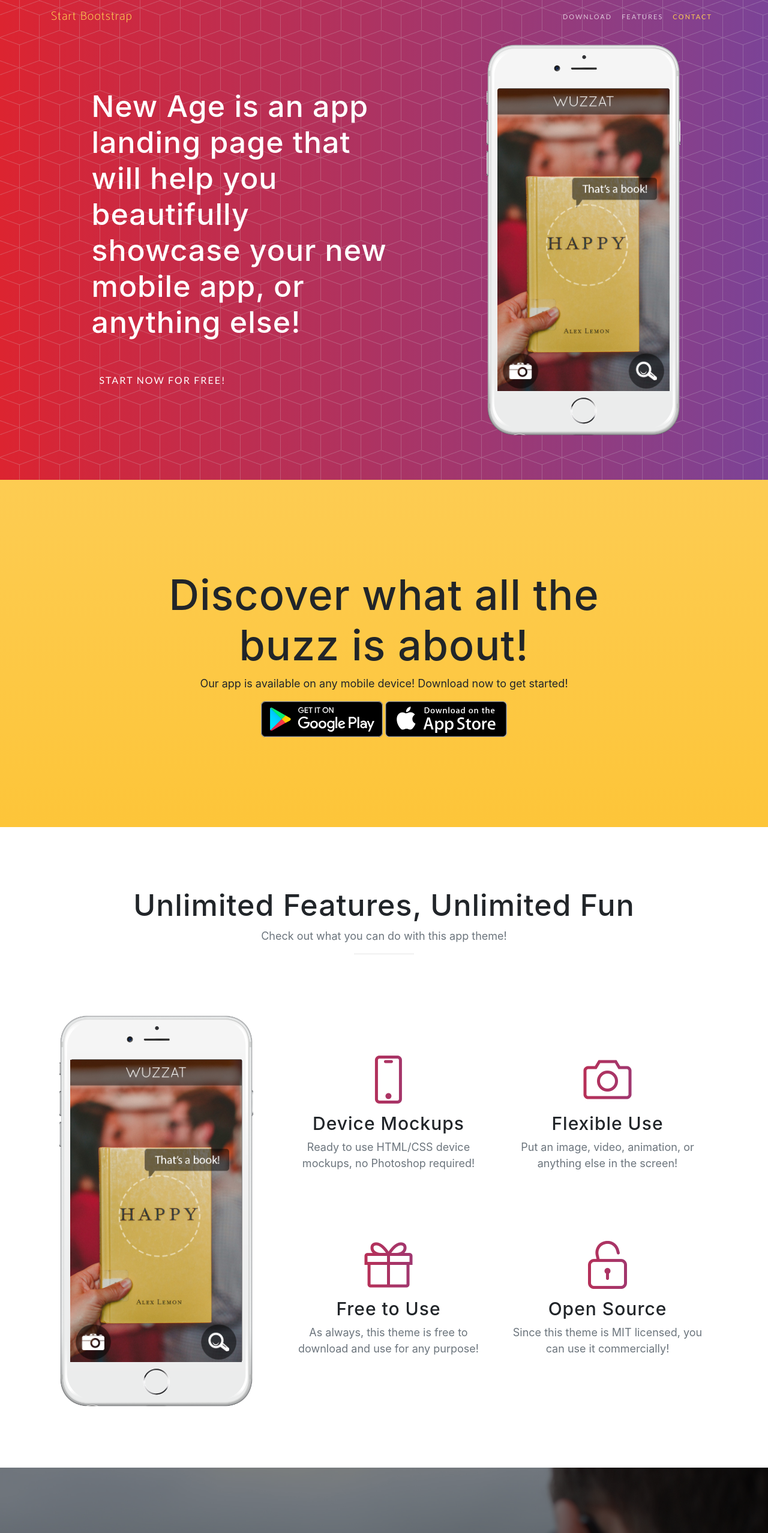
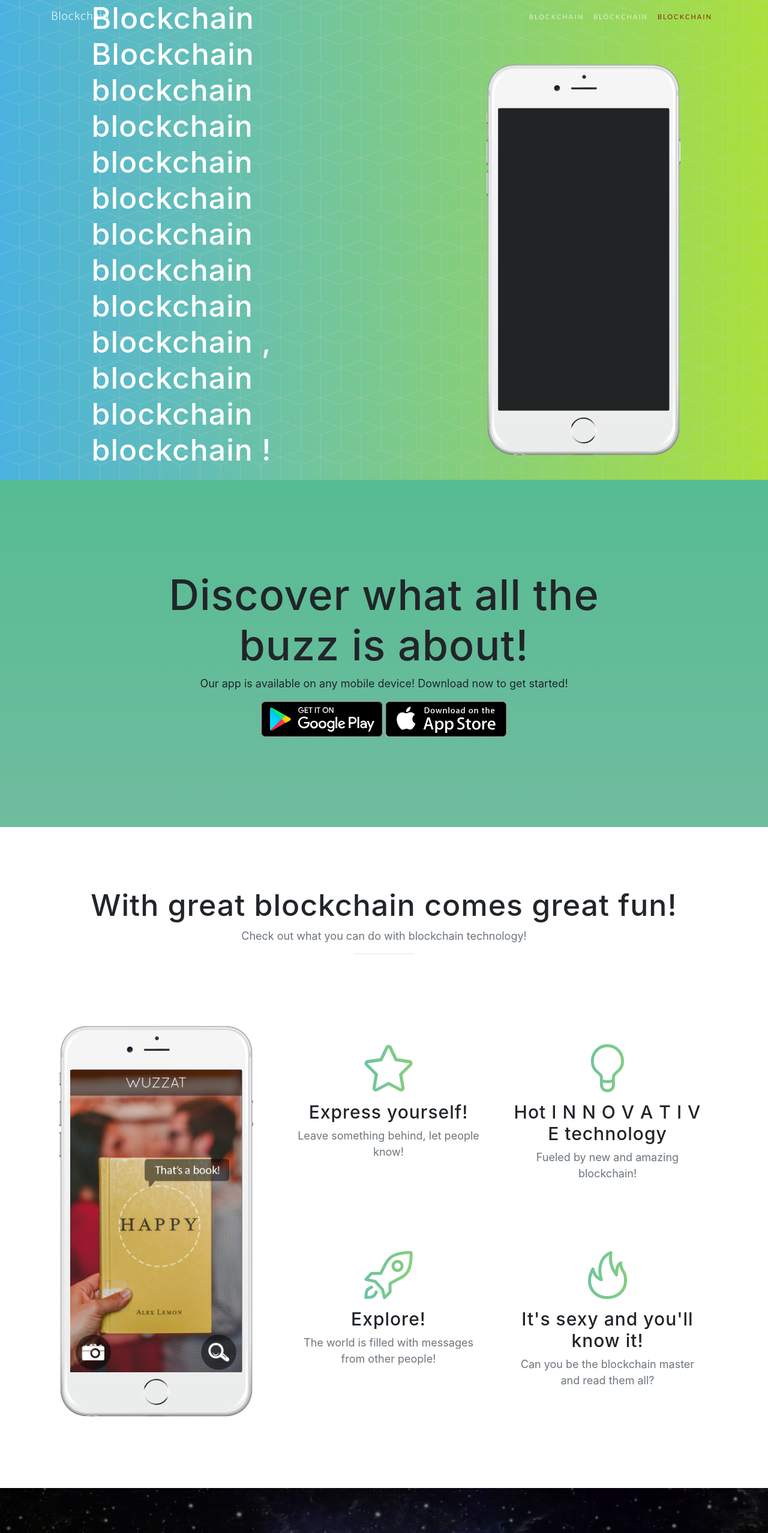
Before and after one commit to Halveringstid/hacknarok-landing, a website with bundled scripts: page index.html in a window 1280 px wide. Shown: the top 2556 px of the page at 60% size. Built offline with nearby package versions, Linux system fonts and the light colour scheme; a web font is replaced by a local one.

Commit message:
cos pozmienialem, op to pedal

```diff
--- a/css/new-age.css
+++ b/css/new-age.css
@@ -67,14 +67,14 @@ section h2 {
 }
 
 #mainNav .navbar-brand {
-  color: #fdcc52;
+  color: #ffffff;
   font-family: 'Catamaran', 'Helvetica', 'Arial', 'sans-serif';
   font-weight: 200;
   letter-spacing: 1px;
 }
 
 #mainNav .navbar-brand:hover, #mainNav .navbar-brand:focus {
-  color: #fcbd20;
+  color: #AD331D;
 }
 
 #mainNav .navbar-toggler {
@@ -91,7 +91,7 @@ section h2 {
 }
 
 #mainNav .navbar-nav > li > a.active {
-  color: #fdcc52 !important;
+  color: #932105 !important;
   background-color: transparent;
 }
 
@@ -106,7 +106,7 @@ section h2 {
 
 #mainNav .navbar-nav > li > a:hover,
 #mainNav .navbar-nav > li > a:focus:hover {
-  color: #fdcc52;
+  color: #932105;
 }
 
 @media (min-width: 992px) {
@@ -136,7 +136,7 @@ section h2 {
     color: #222222;
   }
   #mainNav.navbar-shrink .navbar-brand:hover, #mainNav.navbar-shrink .navbar-brand:focus {
-    color: #fdcc52;
+    color: #932105;
   }
   #mainNav.navbar-shrink .navbar-nav > li > a,
   #mainNav.navbar-shrink .navbar-nav > li > a:focus {
@@ -144,7 +144,7 @@ section h2 {
   }
   #mainNav.navbar-shrink .navbar-nav > li > a:hover,
   #mainNav.navbar-shrink .navbar-nav > li > a:focus:hover {
-    color: #fdcc52;
+    color: #932105;
   }
 }
 
@@ -154,9 +154,9 @@ header.masthead {
   padding-top: 150px;
   padding-bottom: 100px;
   color: white;
-  background: url("../img/bg-pattern.png"), #7b4397;
-  background: url("../img/bg-pattern.png"), -webkit-linear-gradient(to left, #7b4397, #dc2430);
-  background: url("../img/bg-pattern.png"), linear-gradient(to left, #7b4397, #dc2430);
+  background: url("../img/bg-pattern.png"), #4ce03e;
+  background: url("../img/bg-pattern.png"), -webkit-linear-gradient(to left, #ABE03C, #4AB2E0);
+  background: url("../img/bg-pattern.png"), linear-gradient(to left, #ABE03C, #4AB2E0);
 }
 
 header.masthead .header-content {
@@ -276,8 +276,8 @@ section.features .feature-item i {
   font-size: 80px;
   display: block;
   margin-bottom: 15px;
-  background: -webkit-linear-gradient(to left, #7b4397, #dc2430);
-  background: linear-gradient(to left, #7b4397, #dc2430);
+  background: -webkit-linear-gradient(to left, #ABE03C, #4AB2E0);
+  background: linear-gradient(to left, #ABE03C, #4AB2E0);
   -webkit-background-clip: text;
   -webkit-text-fill-color: transparent;
 }
@@ -285,7 +285,7 @@ section.features .feature-item i {
 section.cta {
   position: relative;
   padding: 250px 0;
-  background-image: url("../img/bg-cta.jpg");
+  background-image: url("../img/maxresdefault.jpg");
   background-position: center;
   -webkit-background-size: cover;
   -moz-background-size: cover;
@@ -398,9 +398,9 @@ footer ul li a:hover, footer ul li a:focus, footer ul li a:active, footer ul li
 }
 
 .bg-primary {
-  background: #fdcc52;
-  background: -webkit-linear-gradient(#fdcc52, #fdc539);
-  background: linear-gradient(#fdcc52, #fdc539);
+  background: #E5545E;
+  background: -webkit-linear-gradient(#55BC93,#70BC9E);
+  background: linear-gradient(#55BC93,#70BC9E);
 }
 
 .text-primary {
--- a/index.html
+++ b/index.html
@@ -24,7 +24,7 @@
     <link rel="stylesheet" href="device-mockups/device-mockups.min.css">
 
     <!-- Custom styles for this template -->
-    <link href="css/new-age.min.css" rel="stylesheet">
+    <link href="css/new-age.css" rel="stylesheet">
 
   </head>
 
@@ -33,7 +33,7 @@
     <!-- Navigation -->
     <nav class="navbar navbar-expand-lg navbar-light fixed-top" id="mainNav">
       <div class="container">
-        <a class="navbar-brand js-scroll-trigger" href="#page-top">Start Bootstrap</a>
+        <a class="navbar-brand js-scroll-trigger" href="#page-top">Blockchain</a>
         <button class="navbar-toggler navbar-toggler-right" type="button" data-toggle="collapse" data-target="#navbarResponsive" aria-controls="navbarResponsive" aria-expanded="false" aria-label="Toggle navigation">
           Menu
           <i class="fa fa-bars"></i>
@@ -41,13 +41,13 @@
         <div class="collapse navbar-collapse" id="navbarResponsive">
           <ul class="navbar-nav ml-auto">
             <li class="nav-item">
-              <a class="nav-link js-scroll-trigger" href="#download">Download</a>
+              <a class="nav-link js-scroll-trigger" href="#download">Blockchain</a>
             </li>
             <li class="nav-item">
-              <a class="nav-link js-scroll-trigger" href="#features">Features</a>
+              <a class="nav-link js-scroll-trigger" href="#features">Blockchain</a>
             </li>
             <li class="nav-item">
-              <a class="nav-link js-scroll-trigger" href="#contact">Contact</a>
+              <a class="nav-link js-scroll-trigger" href="#contact">Blockchain</a>
             </li>
           </ul>
         </div>
@@ -59,8 +59,8 @@
         <div class="row h-100">
           <div class="col-lg-7 my-auto">
             <div class="header-content mx-auto">
-              <h1 class="mb-5">New Age is an app landing page that will help you beautifully showcase your new mobile app, or anything else!</h1>
-              <a href="#download" class="btn btn-outline btn-xl js-scroll-trigger">Start Now for Free!</a>
+              <h1 class="mb-5">Blockchain Blockchain blockchain blockchain blockchain blockchain blockchain blockchain blockchain blockchain , blockchain blockchain blockchain !</h1>
+              <a href="#download" class="btn btn-outline btn-xl js-scroll-trigger">Blockchain!</a>
             </div>
           </div>
           <div class="col-lg-5 my-auto">
@@ -69,7 +69,7 @@
                 <div class="device">
                   <div class="screen">
                     <!-- Demo image for screen mockup, you can put an image here, some HTML, an animation, video, or anything else! -->
-                    <img src="img/demo-screen-1.jpg" class="img-fluid" alt="">
+
                   </div>
                   <div class="button">
                     <!-- You can hook the "home button" to some JavaScript events or just remove it -->
@@ -100,8 +100,8 @@
     <section class="features" id="features">
       <div class="container">
         <div class="section-heading text-center">
-          <h2>Unlimited Features, Unlimited Fun</h2>
-          <p class="text-muted">Check out what you can do with this app theme!</p>
+          <h2>With great blockchain comes great fun!</h2>
+          <p class="text-muted">Check out what you can do with blockchain technology!</p>
           <hr>
         </div>
         <div class="row">
@@ -125,32 +125,32 @@
               <div class="row">
                 <div class="col-lg-6">
                   <div class="feature-item">
-                    <i class="icon-screen-smartphone text-primary"></i>
-                    <h3>Device Mockups</h3>
-                    <p class="text-muted">Ready to use HTML/CSS device mockups, no Photoshop required!</p>
+                    <i class="icon-star text-primary"></i>
+                    <h3>Express yourself!</h3>
+                    <p class="text-muted">Leave something behind, let people know!</p>
                   </div>
                 </div>
                 <div class="col-lg-6">
                   <div class="feature-item">
-                    <i class="icon-camera text-primary"></i>
-                    <h3>Flexible Use</h3>
-                    <p class="text-muted">Put an image, video, animation, or anything else in the screen!</p>
+                    <i class="icon-bulb text-primary"></i>
+                    <h3>Hot I N N O V A T I V E technology</h3>
+                    <p class="text-muted">Fueled by new and amazing blockchain!</p>
                   </div>
                 </div>
               </div>
               <div class="row">
                 <div class="col-lg-6">
                   <div class="feature-item">
-                    <i class="icon-present text-primary"></i>
-                    <h3>Free to Use</h3>
-                    <p class="text-muted">As always, this theme is free to download and use for any purpose!</p>
+                    <i class="icon-rocket text-primary"></i>
+                    <h3>Explore!</h3>
+                    <p class="text-muted">The world is filled with messages from other people!</p>
                   </div>
                 </div>
                 <div class="col-lg-6">
                   <div class="feature-item">
-                    <i class="icon-lock-open text-primary"></i>
-                    <h3>Open Source</h3>
-                    <p class="text-muted">Since this theme is MIT licensed, you can use it commercially!</p>
+                    <i class="icon-fire text-primary"></i>
+                    <h3>It's sexy and you'll know it!</h3>
+                    <p class="text-muted">Can you be the blockchain master and read them all?</p>
                   </div>
                 </div>
               </div>
```
Also changed, not shown: img/maxresdefault.jpg (added).
